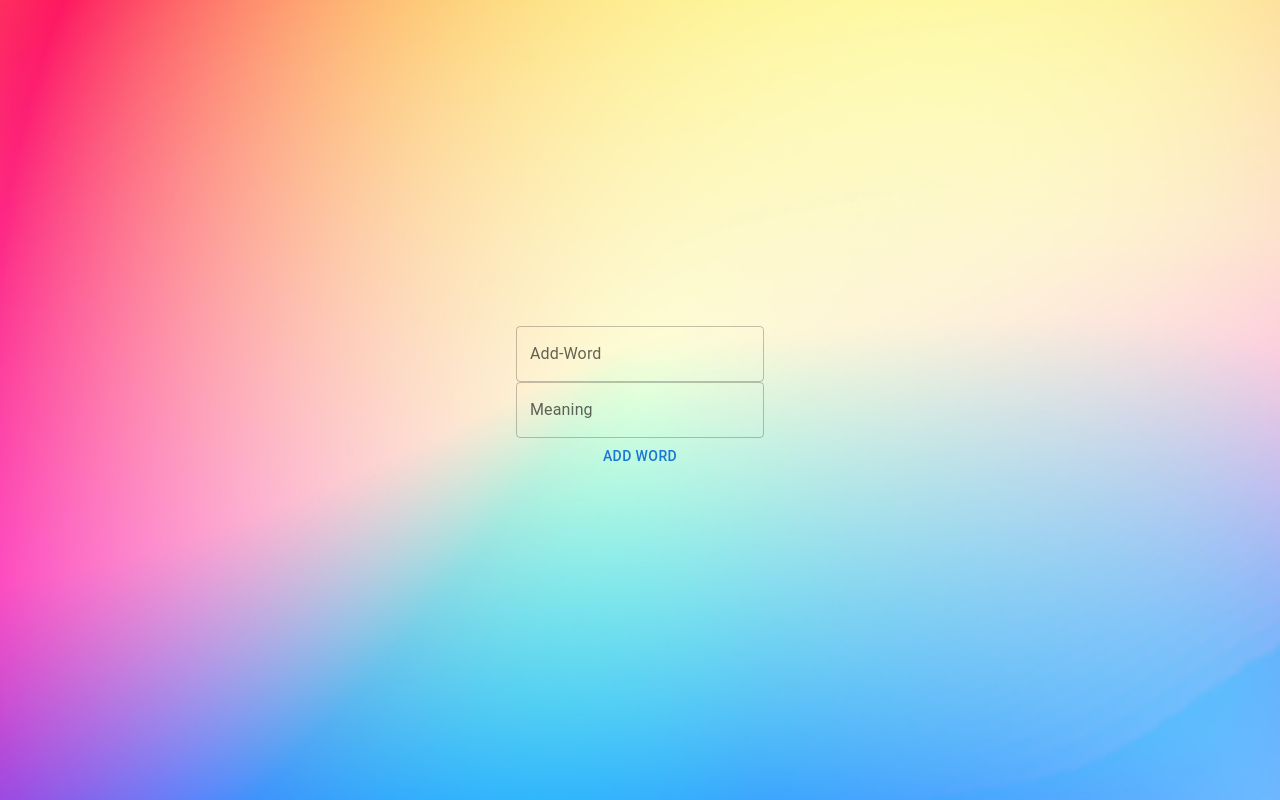
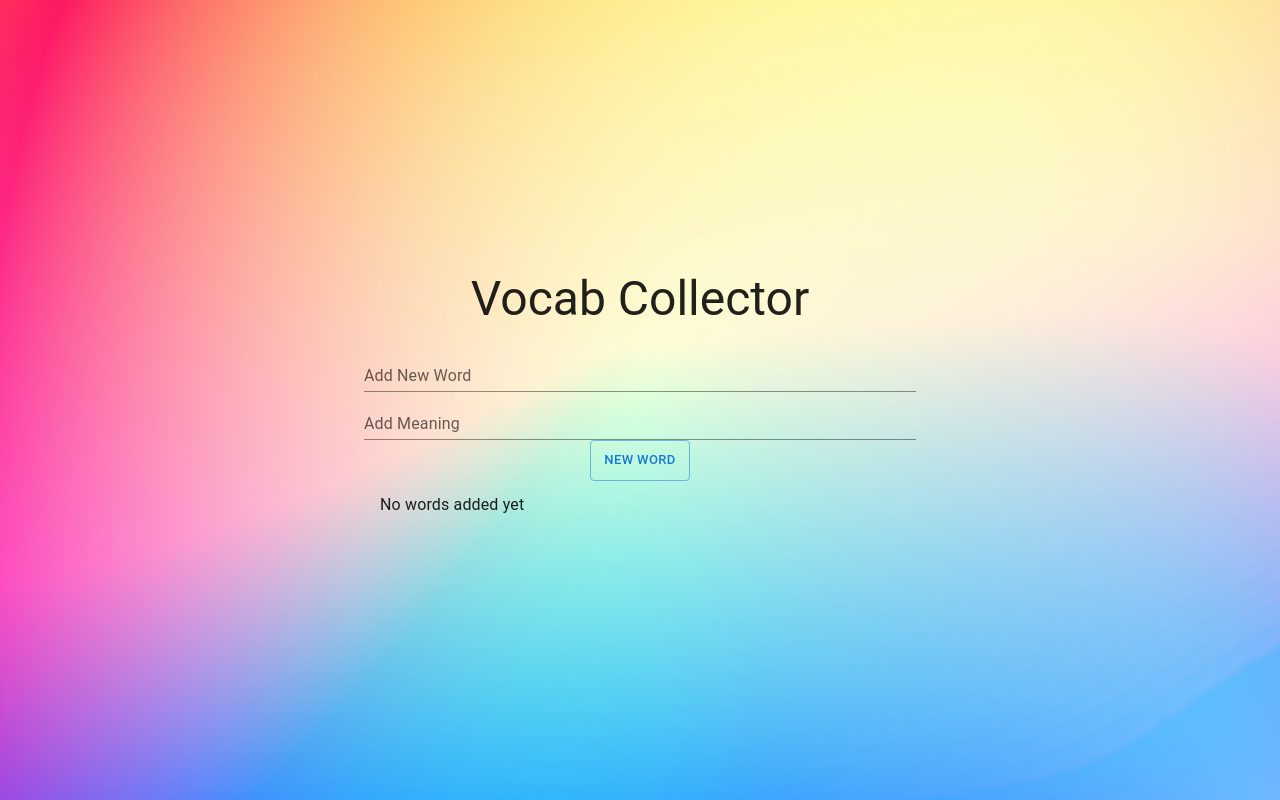
Before and after one commit to Pannu786/vocab-collector, a React (Vite) app: page / in a window 1280 px wide. Built offline with nearby package versions, Linux system fonts and the light colour scheme.

Commit message:
added conditional render on WordsList if no words added

```diff
--- a/src/App.jsx
+++ b/src/App.jsx
@@ -1,12 +1,7 @@
 import { useState } from 'react';
-import TextField from '@mui/material/TextField';
-import List from '@mui/material/List';
-import ListItem from '@mui/material/ListItem';
-import Button from '@mui/material/Button';
-import Dialog from '@mui/material/Dialog';
-import Box from '@mui/material/Box';
-import Container from '@mui/material/Container';
-import CssBaseline from '@mui/material/CssBaseline';
+import { Container, CssBaseline, Box, Typography } from '@mui/material';
+import AddWordsForm from './components/AddWordsForm';
+import WordsList from './components/WordsList';
 import wallpic from './assets/wallpic.jpg';
 
 const App = () => {
@@ -22,41 +17,12 @@ const App = () => {
     setMeaning('');
   };
 
-  // Render the form for adding a new word and its meaning
-  const renderForm = () => (
-    <Box display='flex' flexDirection='column' alignItems='center' mt={2}>
-      <TextField
-        label='Add-Word'
-        value={word}
-        onChange={(e) => setWord(e.target.value)}
-      />
-      <TextField
-        label='Meaning'
-        value={meaning}
-        onChange={(e) => setMeaning(e.target.value)}
-      />
-      <Button onClick={addWord}>Add Word</Button>
-    </Box>
-  );
-
-  // Render the list of words
-  const renderList = () => (
-    <List>
-      {words.map(({ word, meaning }, index) => (
-        <ListItem key={index}>
-          <div>{word}</div>
-          <div>{meaning}</div>
-        </ListItem>
-      ))}
-    </List>
-  );
-
   return (
     <>
       <CssBaseline />
+
       <Box
         sx={{
-          position: 'absolute',
           display: 'flex',
           justifyContent: 'center',
           alignItems: 'center',
@@ -72,8 +38,19 @@ const App = () => {
         }}
       >
         <Container maxWidth='sm'>
-          {renderForm()}
-          {renderList()}
+          <Box>
+            <Typography variant='h3' component='h1' gutterBottom align='center'>
+              Vocab Collector
+            </Typography>
+          </Box>
+          <AddWordsForm
+            word={word}
+            meaning={meaning}
+            setWord={setWord}
+            setMeaning={setMeaning}
+            addWord={addWord}
+          />
+          <WordsList words={words} />
         </Container>
       </Box>
     </>
--- a/src/components/AddWordsForm.jsx
+++ b/src/components/AddWordsForm.jsx
@@ -1,9 +1,33 @@
-import React from 'react'
+import { Typography, Box, Container, Button, TextField } from '@mui/material';
 
-const AddWordsForm = () => {
+const AddWordsForm = ({ word, setWord, meaning, setMeaning, addWord }) => {
   return (
-    <div>AddWordsForm</div>
-  )
-}
+    <>
+      <Box display='flex' flexDirection='column' mt={2}>
+        <TextField
+          variant='standard'
+          label='Add New Word'
+          value={word}
+          onChange={(e) => setWord(e.target.value)}
+        />
+        <TextField
+          variant='standard'
+          label='Add Meaning'
+          value={meaning}
+          onChange={(e) => setMeaning(e.target.value)}
+        />
+        <Button
+          size='small'
+          variant='outlined'
+          sx={{ m:'auto', p: 1, width: 100 }}
+          onClick={addWord}
+          font='bold'
+        >
+          New Word
+        </Button>
+      </Box>
+    </>
+  );
+};
 
-export default AddWordsForm
+export default AddWordsForm;
--- a/src/components/WordsList.jsx
+++ b/src/components/WordsList.jsx
@@ -1,9 +1,23 @@
-import React from 'react'
+import { Box, List, ListItem, ListItemText } from '@mui/material';
 
-const WordsList = () => {
+const WordsList = ({ words }) => {
   return (
-    <div>WordsList</div>
-  )
-}
+    <Box>
+      {words.length > 0 ? (
+        <List>
+          {words.map(({ word, meaning }, i) => (
+            <ListItem key={i}>
+              <ListItemText primary={word} secondary={meaning} />
+            </ListItem>
+          ))}
+        </List>
+      ) : (
+        <ListItem>
+          <ListItemText primary='No words added yet' />
+        </ListItem>
+      )}
+    </Box>
+  );
+};
 
-export default WordsList
+export default WordsList;
```
